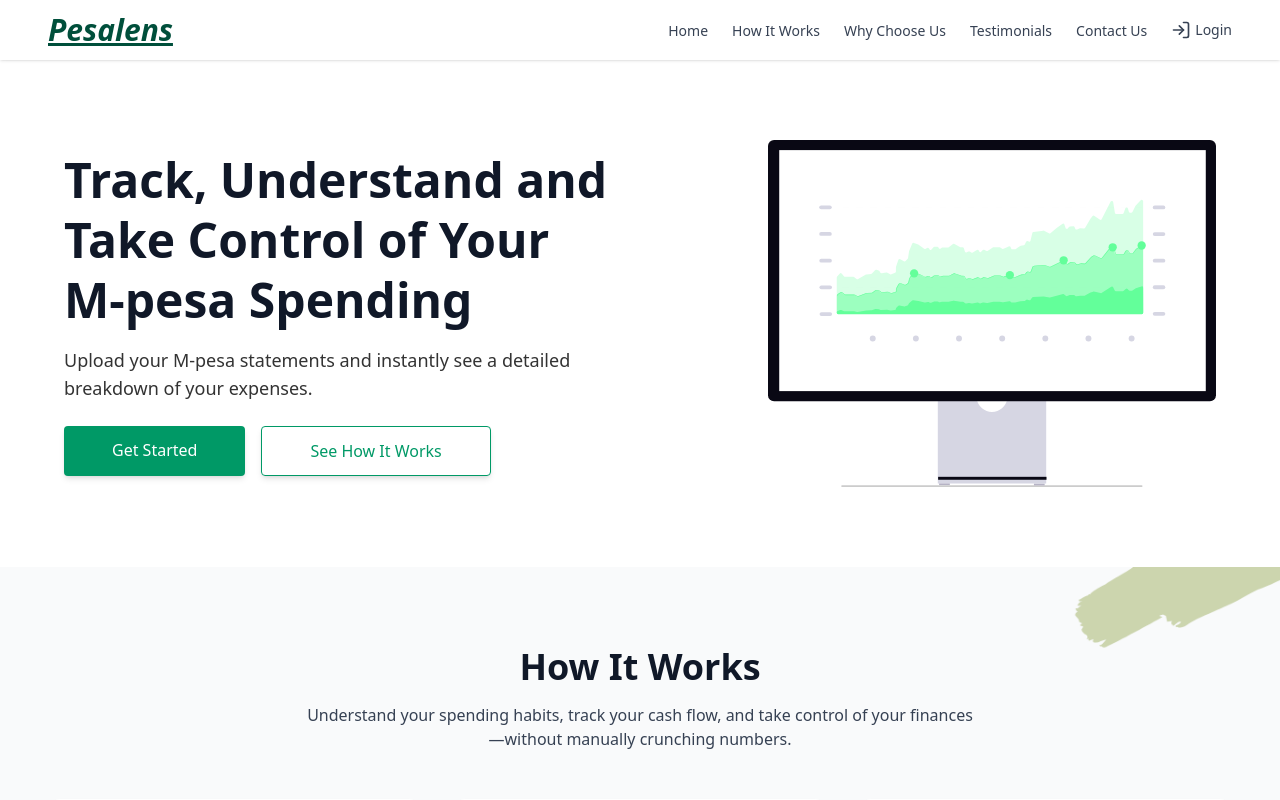
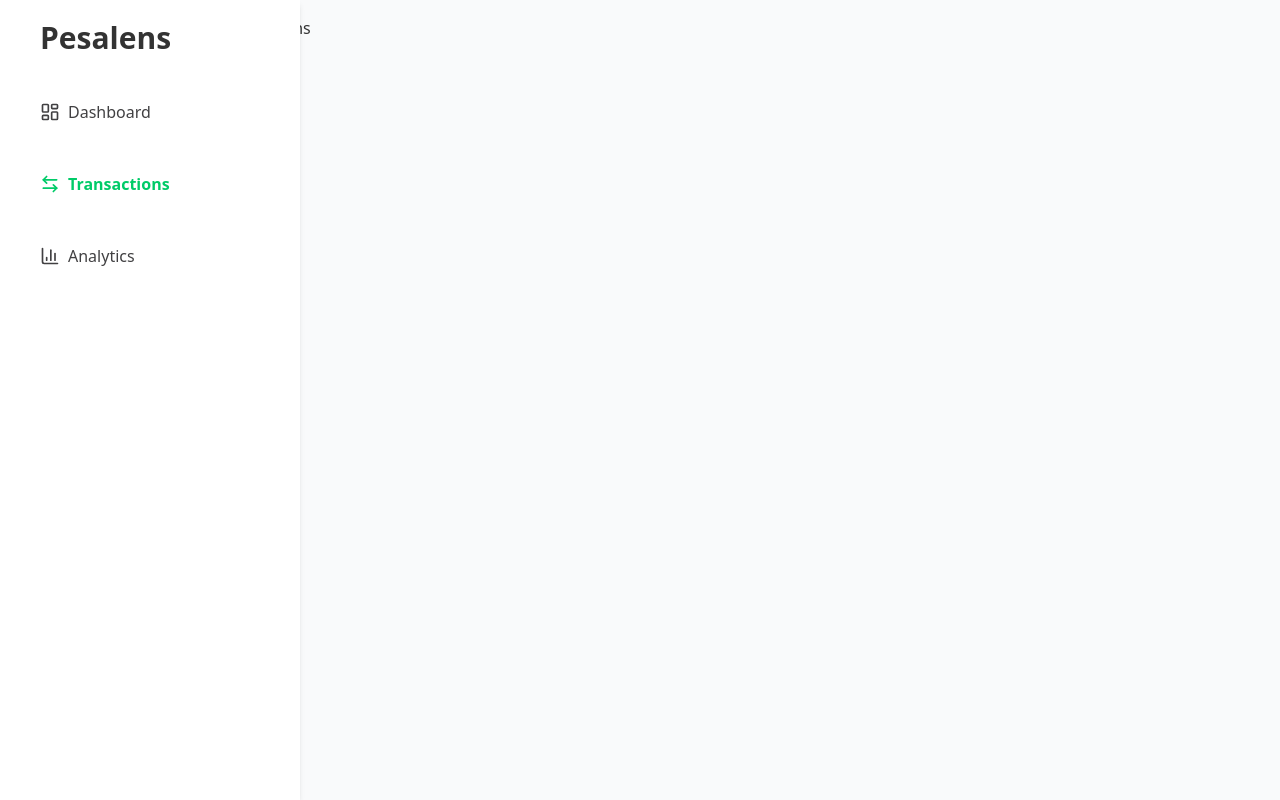
Before and after one commit to samuelkaranja/pesalens, a React (Vite) app: page /transactions in a window 1280 px wide. Shown: the top 800 px of the page. Built offline with nearby package versions, Linux system fonts and the light colour scheme.

Commit message:
Created and implemented the Analytics and Transactions components

```diff
--- a/src/App.tsx
+++ b/src/App.tsx
@@ -10,6 +10,8 @@ import MainLayout from "./layouts/MainLayout";
 import AuthLayout from "./layouts/AuthLayout";
 import DashboardLayout from "./layouts/DashboardLayout";
 import Dashboard from "./pages/Dashboard";
+import Transactions from "./pages/Transactions";
+import Analytics from "./pages/Analytics";
 
 function App() {
   useEffect(() => {
@@ -31,6 +33,8 @@ function App() {
 
           <Route element={<DashboardLayout />}>
             <Route path="/dashboard" element={<Dashboard />} />
+            <Route path="/transactions" element={<Transactions />} />
+            <Route path="/analytics" element={<Analytics />} />
           </Route>
 
           <Route element={<AuthLayout />}>
--- a/src/components/Navbar/Navbar.tsx
+++ b/src/components/Navbar/Navbar.tsx
@@ -7,6 +7,7 @@ const Navbar: React.FC = () => {
   const [isOpen, setIsOpen] = useState(false);
 
   const navLinks = [
+    { label: "Dashboard", href: "/dashboard", type: "link" },
     { label: "Home", href: "/", type: "link" },
     {
       label: "How It Works",
--- a/src/components/SideBar.tsx
+++ b/src/components/SideBar.tsx
@@ -12,7 +12,7 @@ const SideBar: React.FC = () => {
   const [open, setOpen] = useState();
 
   const linkBaseStyles =
-    "hover:bg-[#eafaf1] rounded-lg py-3 px-5 flex items-center gap-3";
+    "hover:bg-[#eafaf1] rounded-lg py-3 px-5 flex items-center gap-2";
 
   return (
     <>
--- /dev/null
+++ b/src/pages/Analytics.tsx
@@ -0,0 +1,7 @@
+import React from "react";
+
+const Analytics: React.FC = () => {
+  return <div>Analytics</div>;
+};
+
+export default Analytics;
--- /dev/null
+++ b/src/pages/Transactions.tsx
@@ -0,0 +1,7 @@
+import React from "react";
+
+const Transactions: React.FC = () => {
+  return <div>Transactions</div>;
+};
+
+export default Transactions;
```
